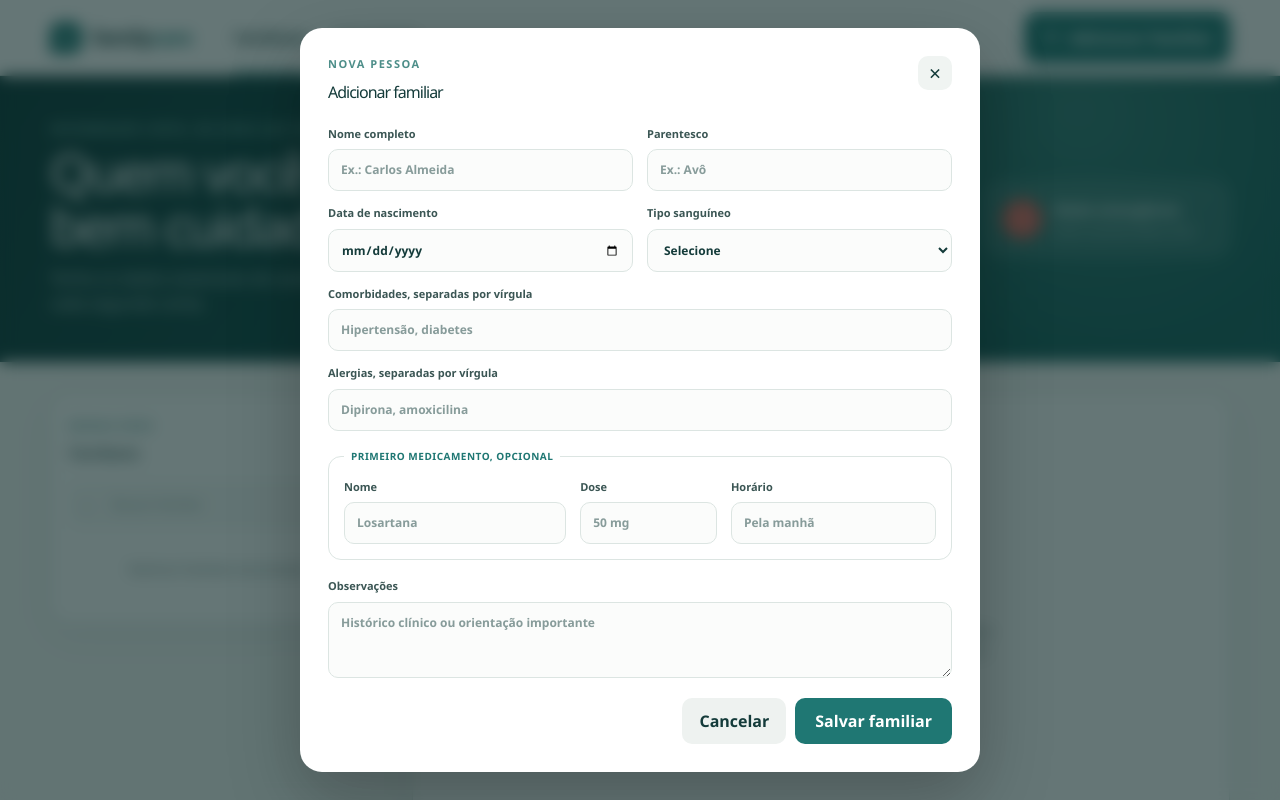
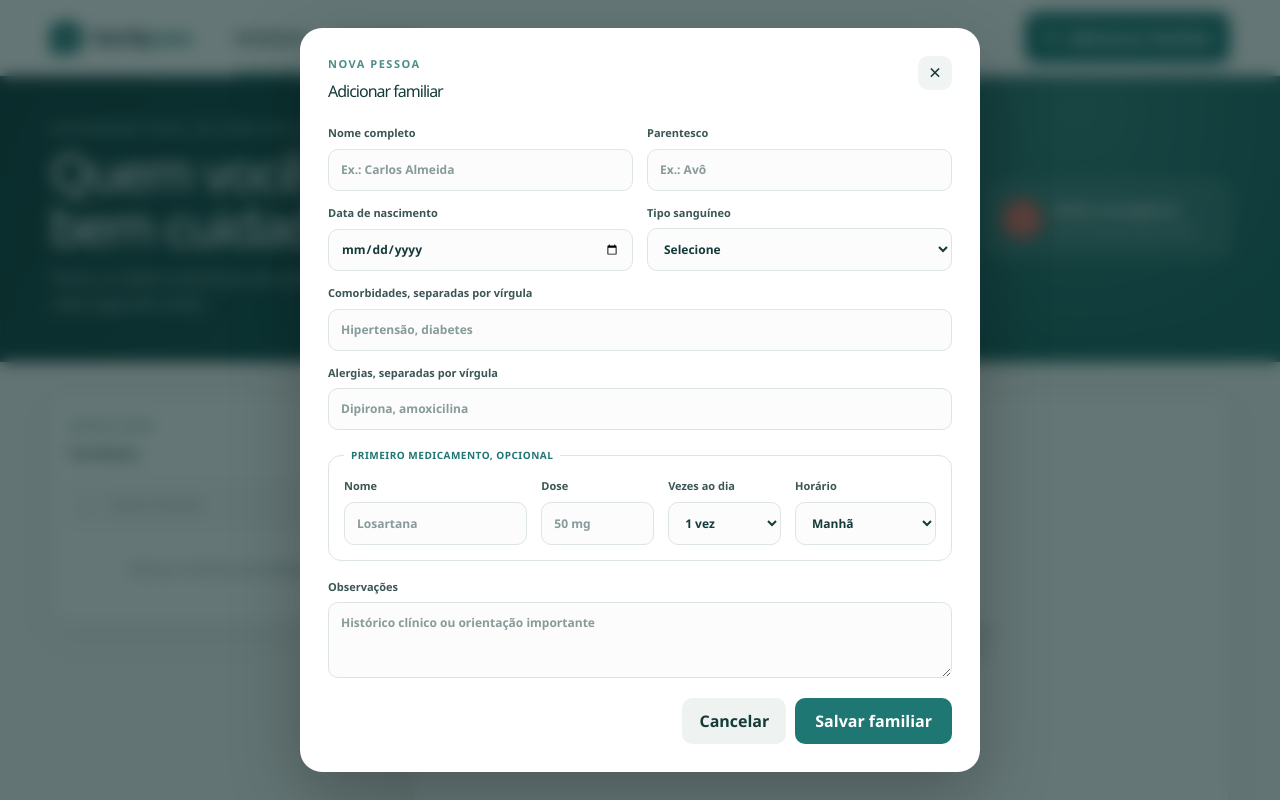
Before and after one commit to IagodAvila/family-care-app, a Next.js app: page / in a window 1280 px wide. Both pictures are taken after a click on the button "Cadastrar primeiro familiar". Shown: the top 800 px of the page. Built offline with nearby package versions, Linux system fonts and the light colour scheme.

Commit message:
Melhora cadastro de horáros de medicamentos

```diff
--- a/app/family-data.mjs
+++ b/app/family-data.mjs
@@ -1,10 +1,27 @@
 export const familyColors = ["#277f7b", "#8a6fbc", "#d7855e", "#3b6aa0", "#a26371"];
+const legacyStarterIds = new Set(["antonio", "lucia", "marina"]);
+
+export function removeLegacyStarterFamily(family) {
+  return family.filter((person) => !legacyStarterIds.has(person.id));
+}
 
 export function parseList(value) {
   return String(value ?? "")
     .split(",")
     .map((item) => item.trim())
     .filter(Boolean);
+}
+
+export function createMedication(data, nameField = "name") {
+  const schedules = data.getAll("schedules").map(String).filter(Boolean);
+  const legacySchedule = String(data.get("schedule") ?? "").trim();
+
+  return {
+    name: String(data.get(nameField) ?? "").trim(),
+    dosage: String(data.get("dosage") || "Não informada"),
+    frequency: Number(data.get("frequency") || schedules.length || 1),
+    schedules: schedules.length ? schedules : legacySchedule ? [legacySchedule] : [],
+  };
 }
 
 export function createRelative(data, familySize, id = crypto.randomUUID()) {
@@ -18,13 +35,7 @@ export function createRelative(data, familySize, id = crypto.randomUUID()) {
     bloodType: String(data.get("bloodType") ?? ""),
     conditions: parseList(data.get("conditions")),
     allergies: parseList(data.get("allergies")),
-    medications: medicationName
-      ? [{
-          name: medicationName,
-          dosage: String(data.get("dosage") || "Não informada"),
-          schedule: String(data.get("schedule") || "Não informado"),
-        }]
-      : [],
+    medications: medicationName ? [createMedication(data, "medication")] : [],
     notes: String(data.get("notes") ?? ""),
     color: familyColors[familySize % familyColors.length],
   };
--- a/app/globals.css
+++ b/app/globals.css
@@ -111,7 +111,7 @@ footer button { margin-left: auto; border: 0; background: none; color: var(--tea
 .modal-header h2, .privacy-modal h2 { margin: 0; letter-spacing: -1px; }
 .modal-header > button { width: 34px; height: 34px; border: 0; border-radius: 10px; background: #f0f4f2; color: var(--ink); font-size: 21px; }
 .form-grid { display: grid; grid-template-columns: 1fr 1fr; gap: 14px; }
-.form-grid.three { grid-template-columns: 1.3fr .8fr 1.2fr; }
+.form-grid.medication-fields { grid-template-columns: 1.3fr .8fr .8fr 1fr; }
 form label { display: grid; gap: 7px; color: #3b5654; font-size: 11px; font-weight: 750; }
 form label.full { grid-column: 1 / -1; }
 input, select, textarea { width: 100%; border: 1px solid var(--line); border-radius: 10px; padding: 11px 12px; outline: 0; background: #fbfcfb; color: var(--ink); font-size: 12px; }
@@ -124,7 +124,7 @@ legend { padding: 0 7px; color: var(--teal); font-size: 10px; font-weight: 800;
 .form-actions button { border: 0; border-radius: 10px; padding: 11px 17px; background: #eef2f0; color: var(--ink); font-weight: 750; }
 .submit-button, .form-actions .submit-button { border: 0; border-radius: 10px; padding: 11px 20px; background: var(--teal); color: white; font-weight: 800; }
 .privacy-modal { width: min(520px, 100%); text-align: center; }
-.medication-modal { width: min(700px, 100%); }
+.medication-modal { width: min(780px, 100%); }
 .privacy-symbol { width: 58px; height: 58px; margin: 0 auto 17px; display: grid; place-items: center; border-radius: 18px; background: var(--mint); color: var(--teal); font-size: 25px; }
 .privacy-modal h2 { margin-bottom: 12px; }
 .privacy-modal > p:not(.eyebrow) { color: var(--muted); font-size: 13px; line-height: 1.65; }
@@ -165,7 +165,7 @@ legend { padding: 0 7px; color: var(--teal); font-size: 10px; font-weight: 800;
   footer { padding: 22px; display: block; }
   footer p { margin: 7px 0; }
   footer button { margin-left: 0; padding: 0; }
-  .form-grid, .form-grid.three { grid-template-columns: 1fr; }
+  .form-grid, .form-grid.medication-fields { grid-template-columns: 1fr; }
   form label.full { grid-column: auto; }
   .modal { padding: 22px; }
 }
--- a/app/page.tsx
+++ b/app/page.tsx
@@ -1,9 +1,9 @@
 "use client";
 
 import { FormEvent, useEffect, useMemo, useState } from "react";
-import { createRelative, deleteRelative as removeRelative, updateRelative } from "./family-data.mjs";
+import { createMedication, createRelative, deleteRelative as removeRelative, removeLegacyStarterFamily, updateRelative } from "./family-data.mjs";
 
-type Medication = { name: string; dosage: string; schedule: string };
+type Medication = { name: string; dosage: string; frequency?: number; schedules?: string[]; schedule?: string };
 type Relative = {
   id: string;
   name: string;
@@ -39,6 +39,33 @@ function formatDate(date: string) {
   return new Intl.DateTimeFormat("pt-BR").format(new Date(`${date}T12:00:00`));
 }
 
+function medicationTiming(medication: Medication) {
+  const schedules = medication.schedules?.length ? medication.schedules : medication.schedule ? [medication.schedule] : [];
+  if (!medication.frequency) return schedules.join(" e ");
+  const frequency = medication.frequency === 1 ? "1 vez ao dia" : `${medication.frequency} vezes ao dia`;
+  return `${frequency} · ${schedules.join(" e ")}`;
+}
+
+const medicationPeriods = ["Manhã", "Tarde", "Noite"];
+
+function MedicationTimingFields() {
+  const [frequency, setFrequency] = useState(1);
+  const [schedules, setSchedules] = useState(medicationPeriods);
+
+  function changeSchedule(index: number, schedule: string) {
+    setSchedules((current) => current.map((item, itemIndex) => itemIndex === index ? schedule : item));
+  }
+
+  return (
+    <>
+      <label>Vezes ao dia<select name="frequency" required value={frequency} onChange={(event) => setFrequency(Number(event.target.value))}><option value="1">1 vez</option><option value="2">2 vezes</option><option value="3">3 vezes</option></select></label>
+      {Array.from({ length: frequency }, (_, index) => (
+        <label key={index}>Horário{frequency > 1 ? ` ${index + 1}` : ""}<select name="schedules" required value={schedules[index]} onChange={(event) => changeSchedule(index, event.target.value)}>{medicationPeriods.map((period) => <option key={period} disabled={schedules.slice(0, frequency).some((selectedPeriod, selectedIndex) => selectedIndex !== index && selectedPeriod === period)}>{period}</option>)}</select></label>
+      ))}
+    </>
+  );
+}
+
 export default function Home() {
   const [family, setFamily] = useState<Relative[]>([]);
   const [selectedId, setSelectedId] = useState("");
@@ -56,8 +83,9 @@ export default function Home() {
     if (saved) {
       try {
         const parsed = JSON.parse(saved) as Relative[];
-        setFamily(parsed);
-        setSelectedId(parsed[0]?.id ?? "");
+        const savedFamily = removeLegacyStarterFamily(parsed) as Relative[];
+        setFamily(savedFamily);
+        setSelectedId(savedFamily[0]?.id ?? "");
       } catch {
         window.localStorage.removeItem("familycare-family");
       }
@@ -121,11 +149,7 @@ export default function Home() {
     event.preventDefault();
     if (!selected) return;
     const data = new FormData(event.currentTarget);
-    const medication: Medication = {
-      name: String(data.get("name")).trim(),
-      dosage: String(data.get("dosage")).trim(),
-      schedule: String(data.get("schedule")).trim(),
-    };
+    const medication = createMedication(data) as Medication;
     setFamily((current) => current.map((person) => person.id === selected.id
       ? { ...person, medications: [...person.medications, medication] }
       : person));
@@ -237,7 +261,7 @@ export default function Home() {
                 {selected.medications.map((medication, index) => (
                   <div className="medication-row" key={`${medication.name}-${medication.dosage}-${index}`}>
                     <span className="pill-icon" aria-hidden="true">◐</span>
-                    <div><strong>{medication.name}</strong><small>{medication.schedule}</small></div>
+                    <div><strong>{medication.name}</strong><small>{medicationTiming(medication)}</small></div>
                     <b>{medication.dosage}</b>
                     <button className="remove-medication" type="button" aria-label={`Remover ${medication.name}`} title={`Remover ${medication.name}`} onClick={() => removeMedication(index)}>×</button>
                   </div>
@@ -269,7 +293,7 @@ export default function Home() {
                 <label className="full">Comorbidades, separadas por vírgula<input name="conditions" placeholder="Hipertensão, diabetes" defaultValue={editingRelative?.conditions.join(", ") ?? ""} /></label>
                 <label className="full">Alergias, separadas por vírgula<input name="allergies" placeholder="Dipirona, amoxicilina" defaultValue={editingRelative?.allergies.join(", ") ?? ""} /></label>
               </div>
-              {!editingId && <fieldset><legend>Primeiro medicamento, opcional</legend><div className="form-grid three"><label>Nome<input name="medication" placeholder="Losartana" /></label><label>Dose<input name="dosage" placeholder="50 mg" /></label><label>Horário<input name="schedule" placeholder="Pela manhã" /></label></div></fieldset>}
+              {!editingId && <fieldset><legend>Primeiro medicamento, opcional</legend><div className="form-grid medication-fields"><label>Nome<input name="medication" placeholder="Losartana" /></label><label>Dose<input name="dosage" placeholder="50 mg" /></label><MedicationTimingFields /></div></fieldset>}
               <label className={editingId ? "edit-notes" : ""}>Observações<textarea name="notes" placeholder="Histórico clínico ou orientação importante" defaultValue={editingRelative?.notes ?? ""} /></label>
               <div className="form-actions"><button type="button" onClick={() => { setShowForm(false); setEditingId(null); }}>Cancelar</button><button className="submit-button" type="submit">{editingId ? "Salvar alterações" : "Salvar familiar"}</button></div>
             </form>
@@ -282,10 +306,10 @@ export default function Home() {
           <section className="modal medication-modal" role="dialog" aria-modal="true" aria-labelledby="medication-form-title" onMouseDown={(event) => event.stopPropagation()}>
             <div className="modal-header"><div><p className="eyebrow">{selected.name}</p><h2 id="medication-form-title">Adicionar medicamento</h2></div><button type="button" aria-label="Fechar" onClick={() => setShowMedicationForm(false)}>×</button></div>
             <form onSubmit={addMedication}>
-              <div className="form-grid three">
+              <div className="form-grid medication-fields">
                 <label>Nome<input name="name" required autoFocus placeholder="Ex.: Losartana" /></label>
                 <label>Dose<input name="dosage" required placeholder="Ex.: 50 mg" /></label>
-                <label>Horário e frequência<input name="schedule" required placeholder="Ex.: Pela manhã" /></label>
+                <MedicationTimingFields />
               </div>
               <div className="form-actions"><button type="button" onClick={() => setShowMedicationForm(false)}>Cancelar</button><button className="submit-button" type="submit">Adicionar medicamento</button></div>
             </form>
```
Also changed, not shown: 2 other files (tests, documents, lock files or other folders).
